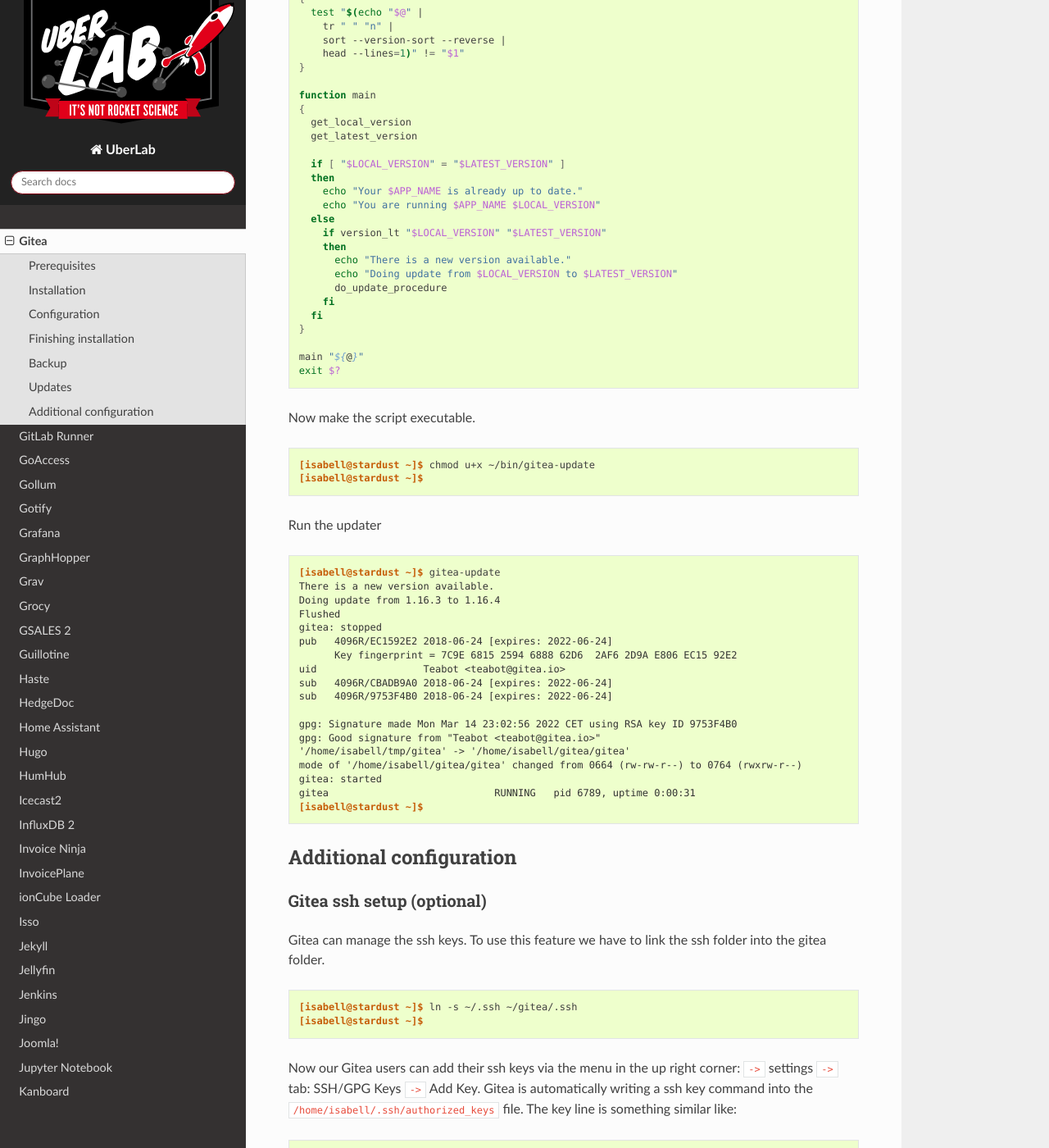
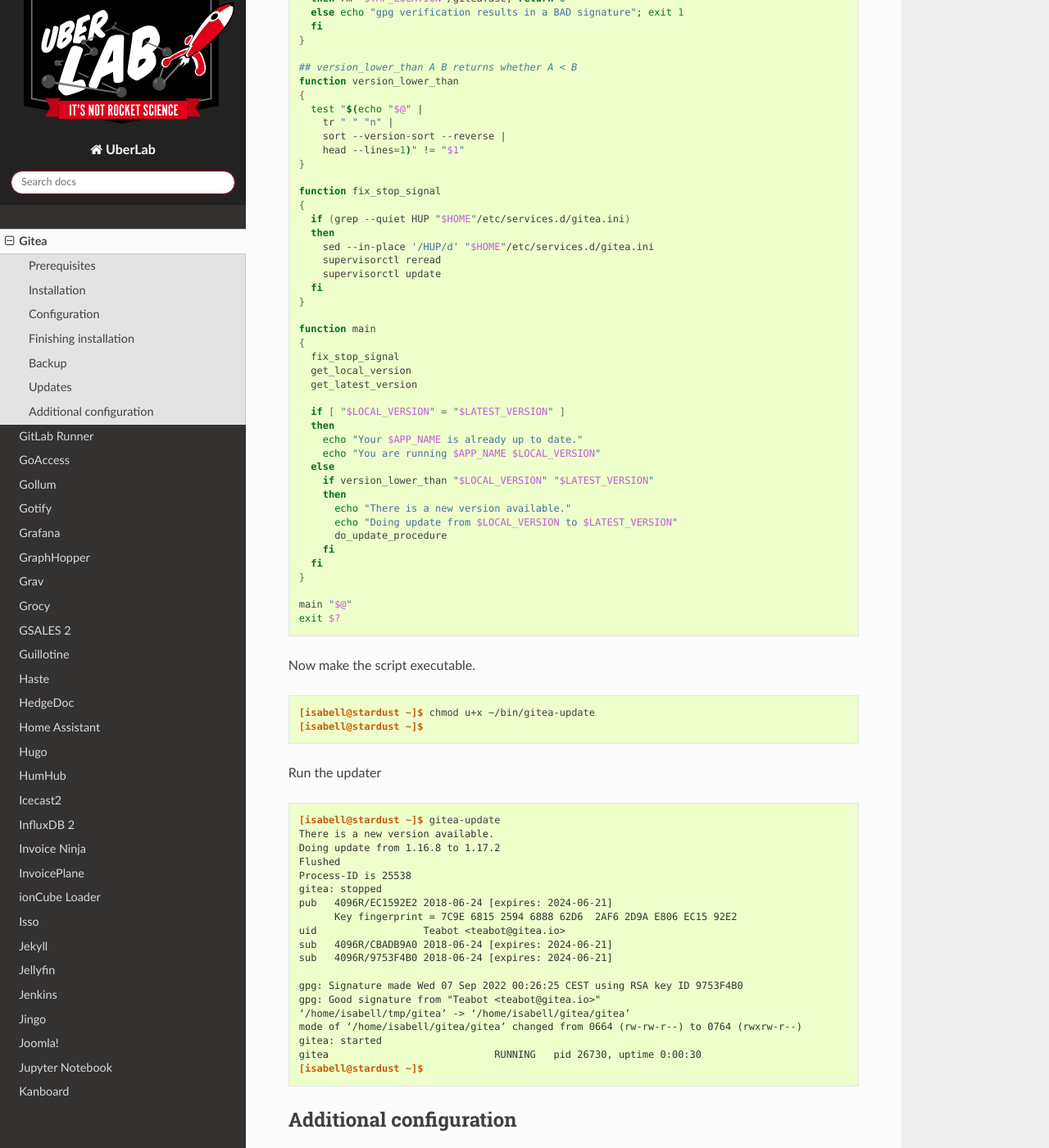
Before and after one commit to Uberspace/lab, a Sphinx documentation site: the page built from source/guide_gitea.rst, in a window 1280 px wide and 1400 px high, scrolled down 8273 px. Shown: the whole window at 82% size. Built offline with Sphinx 7.4.7 and the Read the Docs theme 2.0.0, drawn with Linux system fonts in a browser that asks for light colours; some of the changed text lies outside the part shown.

Commit message:
[Gitea] fix stop signal (#1314)
* [Gitea] use default TERM signal

The HUP signal may result into forking the process into the backgroud, so it breaks the daemon when updating your instance.
Restarting or reloading are failing as the port is still in use by the forked instance.
https://github.com/alpinelinux/aports/commit/8a8c116a951f8c8a53be667e4697a76c97db93dc

* [Gitea] update the update script

* [Gitea] delete existing HUP signal configuration

* [Gitea] main is default since 1.17

```diff
--- a/source/guide_gitea.rst
+++ b/source/guide_gitea.rst
@@ -60,7 +60,7 @@
 
 .. code-block:: console
 
-  [isabell@stardust ~]$ VERSION=1.16.3
+  [isabell@stardust ~]$ VERSION=1.17.2
   [isabell@stardust ~]$ mkdir ~/gitea
   [isabell@stardust ~]$ wget -O ~/gitea/gitea https://github.com/go-gitea/gitea/releases/download/v${VERSION}/gitea-${VERSION}-linux-amd64
   [...]
@@ -310,11 +306,19 @@
   function do_update_procedure
   {
     $GITEA_LOCATION manager flush-queues
+    gitea_pid=$(supervisorctl pid gitea)
+    echo "Process-ID is $gitea_pid"
     supervisorctl stop gitea
-    wget --quiet --progress=bar:force --output-document $TMP_LOCATION/gitea "$DOWNLOAD_URL"
+    if [[ $gitea_pid -gt 0 ]] && (ps --pid "$gitea_pid" > /dev/null)
+    then echo "still running! - killing it..."; kill "$gitea_pid"
+    fi
+    if (lsof -nP -iTCP:3000 -sTCP:LISTEN)
+    then echo "port 3000 is still in use, abbort"; exit 1
+    fi
+    wget --quiet --progress=bar:force --output-document "$TMP_LOCATION"/gitea "$DOWNLOAD_URL"
     verify_file
-    chmod u+x --verbose "$TMP_LOCATION/gitea"
-    mv --verbose $TMP_LOCATION/gitea "$GITEA_LOCATION"
+    mv --verbose "$TMP_LOCATION"/gitea "$GITEA_LOCATION"
+    chmod u+x --verbose "$GITEA_LOCATION"
     supervisorctl start gitea
     supervisorctl status gitea
   }
@@ -327,19 +331,19 @@
 
   function get_latest_version
   {
-    curl --silent $GITHUB_API_URL > $TMP_LOCATION/github_api_response.json
-    TAG_NAME=$(jq --raw-output '.tag_name' $TMP_LOCATION/github_api_response.json)
+    curl --silent $GITHUB_API_URL > "$TMP_LOCATION"/github_api_response.json
+    TAG_NAME=$(jq --raw-output '.tag_name' "$TMP_LOCATION"/github_api_response.json)
     LATEST_VERSION=${TAG_NAME:1}
-    DOWNLOAD_URL=$(jq --raw-output '.assets[].browser_download_url' $TMP_LOCATION/github_api_response.json |
+    DOWNLOAD_URL=$(jq --raw-output '.assets[].browser_download_url' "$TMP_LOCATION"/github_api_response.json |
       grep --max-count=1 "linux-amd64")
   }
 
   function get_signature_file
   {
-    SIGNATURE_FILE_URL=$(jq --raw-output '.assets[].browser_download_url' $TMP_LOCATION/github_api_response.json |
+    SIGNATURE_FILE_URL=$(jq --raw-output '.assets[].browser_download_url' "$TMP_LOCATION"/github_api_response.json |
       grep "linux-amd64.asc")
-    rm $TMP_LOCATION/github_api_response.json
-    wget --quiet --progress=bar:force --output-document $TMP_LOCATION/gitea.asc "$SIGNATURE_FILE_URL"
+    rm "$TMP_LOCATION"/github_api_response.json
+    wget --quiet --progress=bar:force --output-document "$TMP_LOCATION"/gitea.asc "$SIGNATURE_FILE_URL"
   }
 
   function verify_file
@@ -352,17 +356,20 @@
       ## currently the key download via gpg does not work on Uberspace
       #gpg --keyserver keys.openpgp.org --recv $GPG_KEY_FINGERPRINT
       curl --silent https://keys.openpgp.org/vks/v1/by-fingerprint/$GPG_KEY_FINGERPRINT | gpg --import
-      echo "$GPG_KEY_FINGERPRINT:6:" | gpg --import-ownertrust
     fi
 
-    if gpg --verify $TMP_LOCATION/gitea.asc $TMP_LOCATION/gitea
-    then rm $TMP_LOCATION/gitea.asc; return 0
+    if ! gpg --export-ownertrust | grep --quiet $GPG_KEY_FINGERPRINT:6:
+    then echo "$GPG_KEY_FINGERPRINT:6:" | gpg --import-ownertrust
+    fi
+
+    if gpg --verify "$TMP_LOCATION"/gitea.asc "$TMP_LOCATION"/gitea
+    then rm "$TMP_LOCATION"/gitea.asc; return 0
     else echo "gpg verification results in a BAD signature"; exit 1
     fi
   }
 
-  ## this is a helper function to compare two versions as a "lower than" operator
-  function version_lt
+  ## version_lower_than A B returns whether A < B
+  function version_lower_than
   {
     test "$(echo "$@" |
       tr " " "n" |
@@ -370,8 +377,19 @@
       head --lines=1)" != "$1"
   }
 
+  function fix_stop_signal
+  {
+    if (grep --quiet HUP "$HOME"/etc/services.d/gitea.ini)
+    then
+      sed --in-place '/HUP/d' "$HOME"/etc/services.d/gitea.ini
+      supervisorctl reread
+      supervisorctl update
+    fi
+  }
+
   function main
   {
+    fix_stop_signal
     get_local_version
     get_latest_version
 
@@ -380,7 +398,7 @@
       echo "Your $APP_NAME is already up to date."
       echo "You are running $APP_NAME $LOCAL_VERSION"
     else
-      if version_lt "$LOCAL_VERSION" "$LATEST_VERSION"
+      if version_lower_than "$LOCAL_VERSION" "$LATEST_VERSION"
       then
         echo "There is a new version available."
         echo "Doing update from $LOCAL_VERSION to $LATEST_VERSION"
@@ -389,7 +407,7 @@
     fi
   }
 
-  main "${@}"
+  main "$@"
   exit $?
 
 Now make the script executable.
@@ -405,21 +423,22 @@
 
   [isabell@stardust ~]$ gitea-update
   There is a new version available.
-  Doing update from 1.16.3 to 1.16.4
+  Doing update from 1.16.8 to 1.17.2
   Flushed
+  Process-ID is 25538
   gitea: stopped
-  pub   4096R/EC1592E2 2018-06-24 [expires: 2022-06-24]
+  pub   4096R/EC1592E2 2018-06-24 [expires: 2024-06-21]
         Key fingerprint = 7C9E 6815 2594 6888 62D6  2AF6 2D9A E806 EC15 92E2
   uid                  Teabot <teabot@gitea.io>
-  sub   4096R/CBADB9A0 2018-06-24 [expires: 2022-06-24]
-  sub   4096R/9753F4B0 2018-06-24 [expires: 2022-06-24]
+  sub   4096R/CBADB9A0 2018-06-24 [expires: 2024-06-21]
+  sub   4096R/9753F4B0 2018-06-24 [expires: 2024-06-21]
 
-  gpg: Signature made Mon Mar 14 23:02:56 2022 CET using RSA key ID 9753F4B0
+  gpg: Signature made Wed 07 Sep 2022 00:26:25 CEST using RSA key ID 9753F4B0
   gpg: Good signature from "Teabot <teabot@gitea.io>"
-  '/home/isabell/tmp/gitea' -> '/home/isabell/gitea/gitea'
-  mode of '/home/isabell/gitea/gitea' changed from 0664 (rw-rw-r--) to 0764 (rwxrw-r--)
+  ‘/home/isabell/tmp/gitea’ -> ‘/home/isabell/gitea/gitea’
+  mode of ‘/home/isabell/gitea/gitea’ changed from 0664 (rw-rw-r--) to 0764 (rwxrw-r--)
   gitea: started
-  gitea                            RUNNING   pid 6789, uptime 0:00:31
+  gitea                            RUNNING   pid 26730, uptime 0:00:30
   [isabell@stardust ~]$
 
 Additional configuration
@@ -505,6 +524,6 @@
 
 ----
 
-Tested with Gitea 1.16.3, Uberspace 7.12.1
+Tested with Gitea 1.17.2, Uberspace 7.13.0
 
 .. author_list::
```
Also changed, not shown: other parts of source/guide_gitea.rst (+0 -4 lines).
